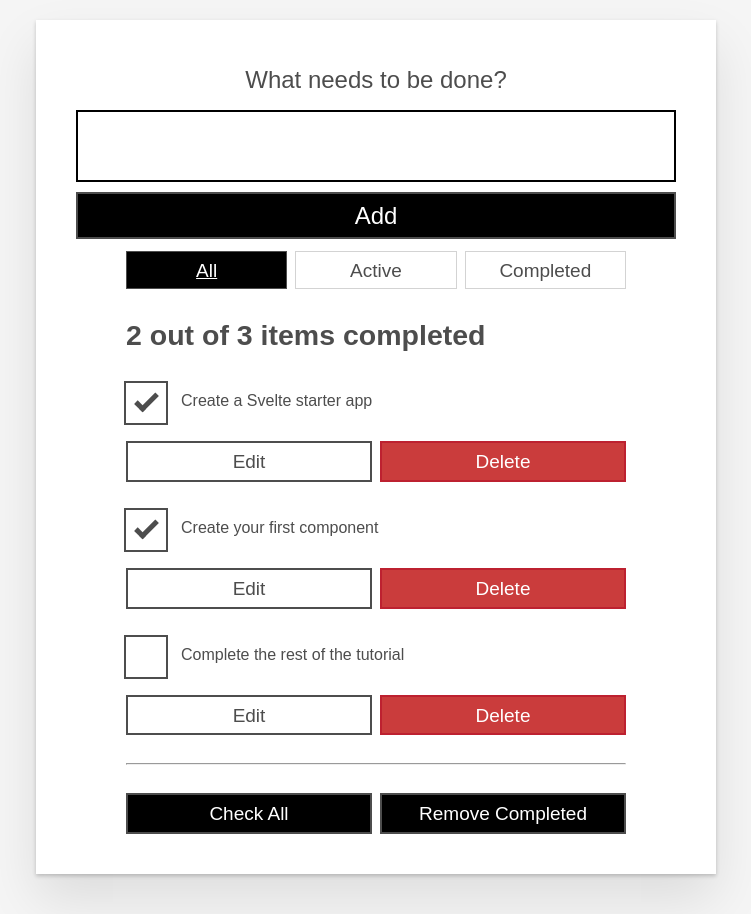
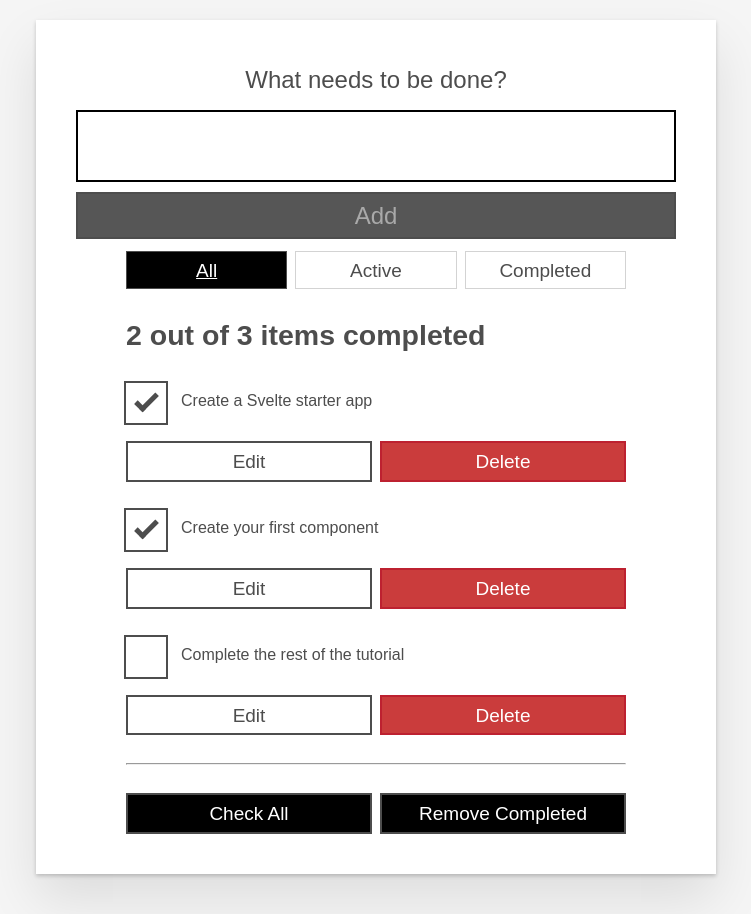
Before and after one commit to codepraycode/todo-app-with-svelte, a Svelte app: page / in a window 1280 px wide. Shown: the whole page, without its empty margins (264-1015 px from the left). Built offline with nearby package versions, Linux system fonts and the light colour scheme.

Commit message:
Seperated the Add new todo to a seperate component

```diff
--- a/src/App.svelte
+++ b/src/App.svelte
@@ -1,6 +1,7 @@
 <script>
     import FilterButtons from './components/FilterButton.svelte';
     import MoreActions from './components/MoreActions.svelte';
+    import NewTodo from './components/NewTodo.svelte';
     import Todo from './components/Todo.svelte';
 
     let todos = [
@@ -32,12 +33,11 @@
         todos = todos.filter((t)=>t.id !== todo.id);
     }
 
-    function addTodo(){
-        todos = [...todos, {
-            id:newTodoId,
-            name:newTodoName,
-            completed:false,
-        }];
+    function addTodo(name){
+        todos = [
+            ...todos,
+            { id:newTodoId, name, completed:false}
+        ];
 
         newTodoName = '';
     }
@@ -76,39 +76,9 @@
 <div class="todoapp stack-large">
     <!-- New todo -->
 
-    <form on:submit|preventDefault={addTodo}>
-
-        <h2 class="label-wrapper">
-            <label for="todo-0" class="label__lg">
-                What needs to be done?
-            </label>
-        </h2>
-
-
-        <!--
-            Binding value to input
-
-            Method one-> on:keydown={(e)=>newTodoName=e.target.value}
-
-            Method two-> bind:value={newTodoName}
-                with value prop removed
-
-
-         -->
-        <input
-            type="text"
-            id="todo-0"
-            autocomplete="off"
-            class="input input__lg"
-            bind:value={newTodoName}
-        />
-
-
-        <button type="submit" disabled=""
-            class="btn btn__primary btn__lg">
-            Add
-        </button>
-    </form>
+    <NewTodo
+        on:addTodo={e=>addTodo(e.detail)}
+    />
 
 
     <!-- Filter -->
--- /dev/null
+++ b/src/components/NewTodo.svelte
@@ -0,0 +1,54 @@
+<script>
+    import {createEventDispatcher} from 'svelte';
+
+    const dispatch = createEventDispatcher();
+
+    let name = '';
+
+    const addTodo = () =>{
+        dispatch('addTodo', name);
+
+        name = '';
+    }
+
+
+    const onCancel = () => name = '';
+</script>
+
+
+<form
+    on:submit|preventDefault={addTodo}
+    on:keydown={e=>e.key === 'Escape' && onCancel()}
+>
+
+    <h2 class="label-wrapper">
+        <label for="todo-0" class="label__lg">
+            What needs to be done?
+        </label>
+    </h2>
+
+
+    <!--
+        Binding value to input
+
+        Method one-> on:keydown={(e)=>newTodoName=e.target.value}
+
+        Method two-> bind:value={newTodoName}
+            with value prop removed
+
+
+        -->
+    <input
+        type="text"
+        id="todo-0"
+        autocomplete="off"
+        class="input input__lg"
+        bind:value={name}
+    />
+
+
+    <button type="submit" disabled={!name}
+        class="btn btn__primary btn__lg">
+        Add
+    </button>
+</form>
```
